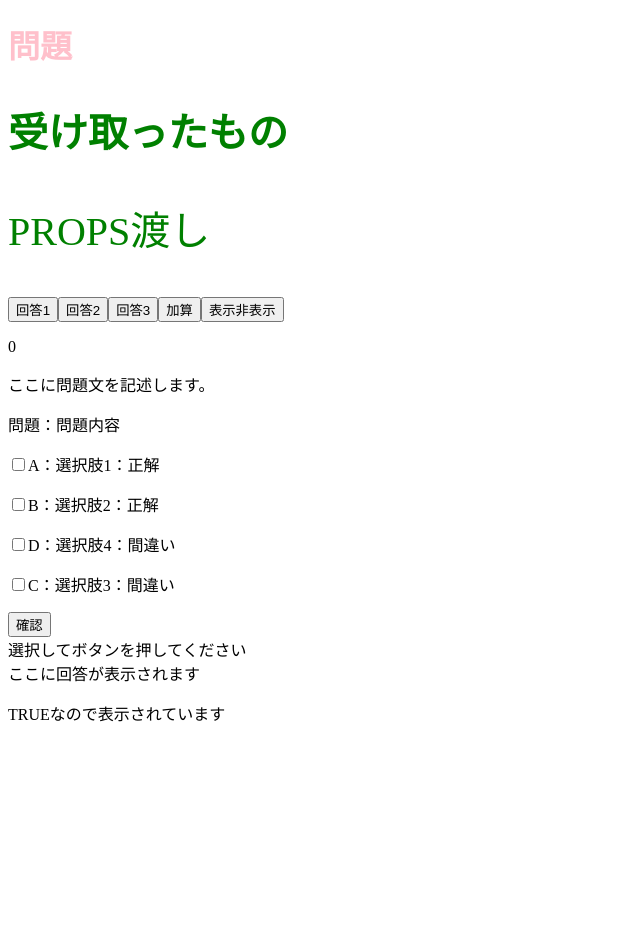
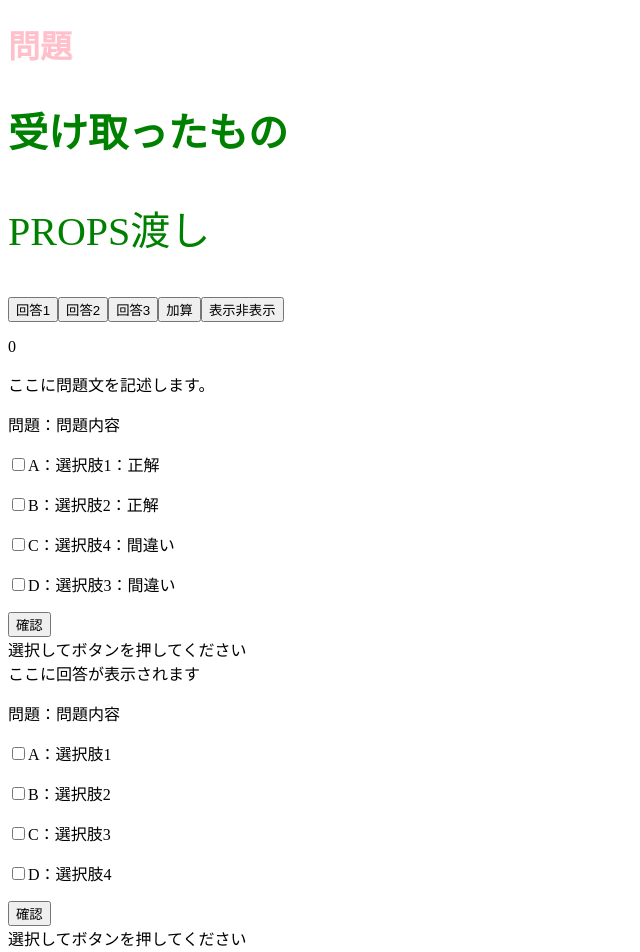
Before and after one commit to tatsuki-iketsu/practice_exam_react, a React (Create React App) app: page / in a window 1280 px wide. Shown: the top 952 px of the page, without its empty margins (0-640 px from the left). Before the commit the page ends 800 px from the top, so only its background shows below. Built offline with nearby package versions, Linux system fonts and the light colour scheme.

Commit message:
シャッフル作成中

```diff
--- a/src/components/ExamSet.jsx
+++ b/src/components/ExamSet.jsx
@@ -9,15 +9,17 @@ const ExamDisplay = () =>{
   const [trueOrFalseDisplay,settrueOrFalseDisplay] = useState("ここに回答が表示されます");
 
 // シャッフル
+const abc = ["A","B","C","D","E","F","G"];
 const shuffleExam=(selectAnswers)=> {
     for (let i = selectAnswers.length - 1; i > 0; i--) {
       const j = Math.floor(Math.random() * (i + 1));
       [selectAnswers[i], selectAnswers[j]] = [selectAnswers[j], selectAnswers[i]];
     }
+    selectAnswers.map((selectAnswer,i)=>{
+      selectAnswer.item = abc[i];
+    })
     return selectAnswers;
   }
-
-
   // 問題と回答のセット
     const examData = Data;
     console.log('シャッフルゲーム');
@@ -101,36 +103,39 @@ const ExamDisplay = () =>{
     return (
     <>
     <p>ここに問題文を記述します。</p>
-
+    {/* <button onClick={()=>shuffleExam(examData.setExams[0].selectAnswers)}>リセット</button> */}
     {/* <div>
     <input type="radio" id="a" name="drone" value="huey" />
     <label htmlFor={examData.setExams[0].selectAnswers[0].item}><span>{examData.setExams[0].selectAnswers[0].item}:{examData.setExams[0].selectAnswers[0].content}</span></label>
     <button onClick={()=>onClickAnser(examData.setExams[0].selectAnswers[0])}>回答を確認する</button>
   </div> */}
 
+  {examData.setExams.map((setExam) => (
+    <>
   <div>
-  <form name= {examData.setExams[0].setItem}>
-    <p>問題：{examData.setExams[0].question}</p>
-      {examData.setExams[0].selectAnswers.map((Answer) => (
+  <form name= {setExam.setItem}>
+    <p>問題：{setExam.question}</p>
+      {setExam.selectAnswers.map((Answer) => (
         <>
           <p>
             <input
               type="checkbox"
-        name = {examData.setExams[0].setItem}
+              name = {setExam.setItem}
               id = {Answer.item}
               value ={Answer.item}
             />
             <label htmlFor={Answer.item}>{Answer.item}：{Answer.content}</label>
           </p>
         </>
-
       ))}
 
         </form>
-      <button onClick={()=>selectedCheck(examData.setExams[0],examData.setExams[0].setItem)}>確認</button>
+        <button onClick={()=>selectedCheck(setExam,setExam.setItem)}>確認</button>
       </div>
       <div>{ansDisplay}</div>
       <div>{trueOrFalseDisplay}</div>
+      </>
+    ))}
 
       </>
 );
```
Lines whose indentation alone changed are shown as unchanged.
